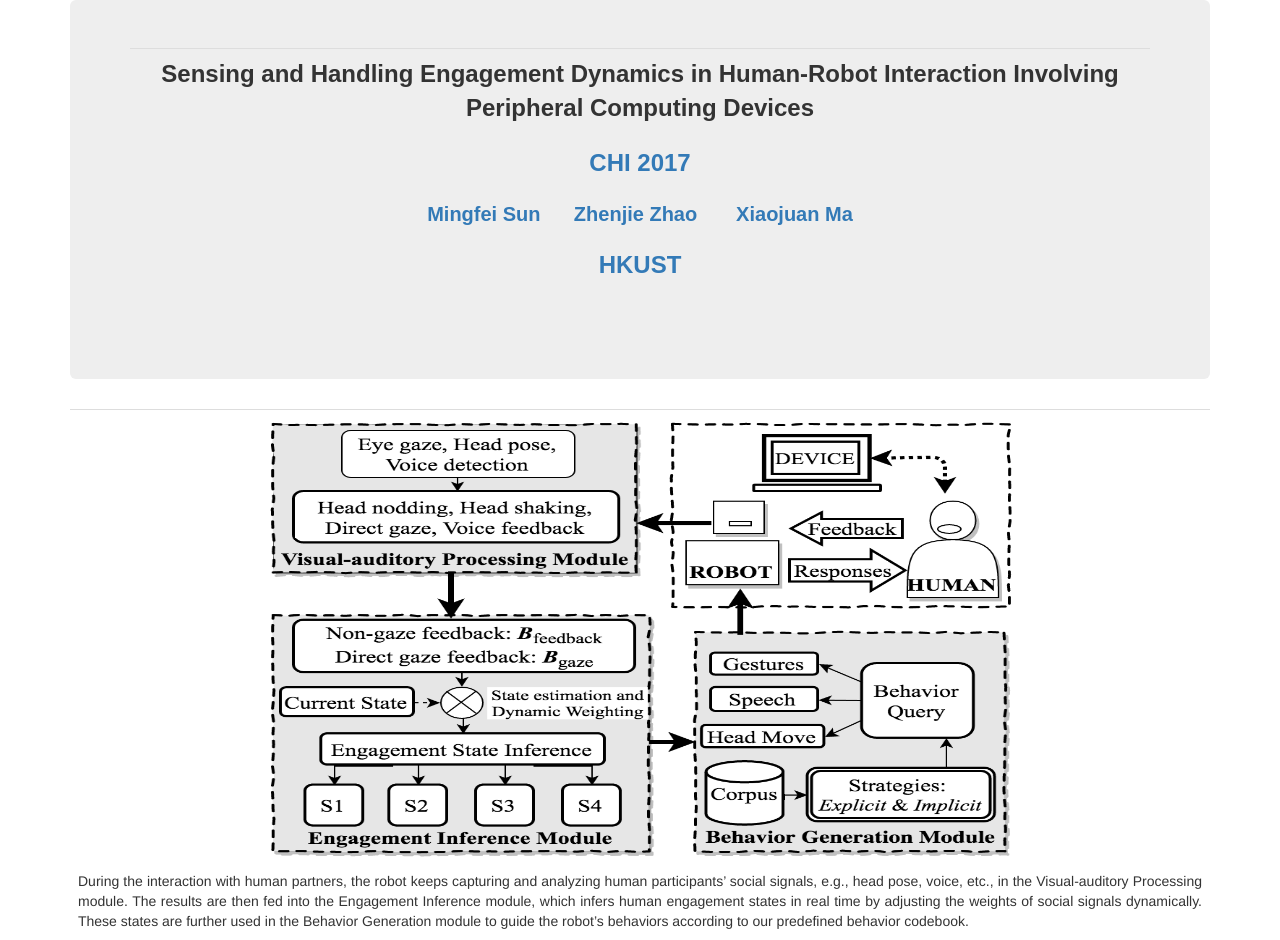
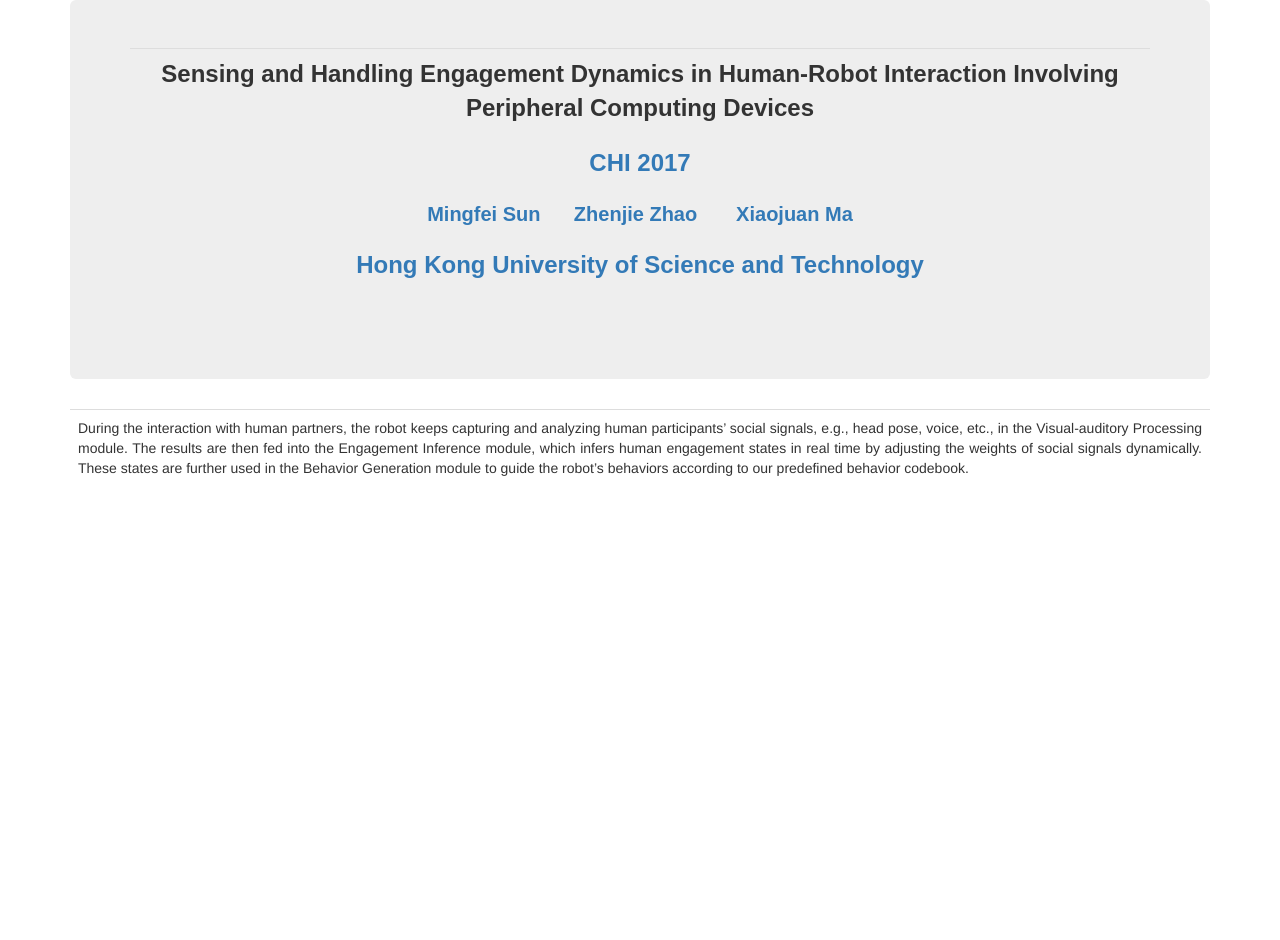
Before and after one commit to HCIHKUST/EngageDynamics, a plain HTML site: page index.html in a window 1280 px wide. Shown: the top 940 px of the page. Drawn offline with nearby package versions, Linux system fonts and the light colour scheme.

Commit message:
Update index.html

```diff
--- a/index.html
+++ b/index.html
@@ -43,7 +43,7 @@
                 </div>
                 <br>
                 <div class="FontStyleBig" align="center">
-                  <span lang="EN-US"><a href="http://www.ust.hk/" target="_blank">HKUST</a>
+                  <span lang="EN-US"><a href="http://www.ust.hk/" target="_blank">Hong Kong University of Science and Technology</a>
                 </div>
                 <br>
               </td>
@@ -57,7 +57,6 @@
           <tr>
             <td colspan="2" height="534" valign="middle">
               <div align="justify">
-                <p align="center"><img src="images/system_overview_large_font.png" width="755" height="443"><br></p>
                 <p align="justify">
                   During the interaction with human partners, the robot keeps capturing and analyzing human participants’ social signals,
                   e.g., head pose, voice, etc., in the
```
